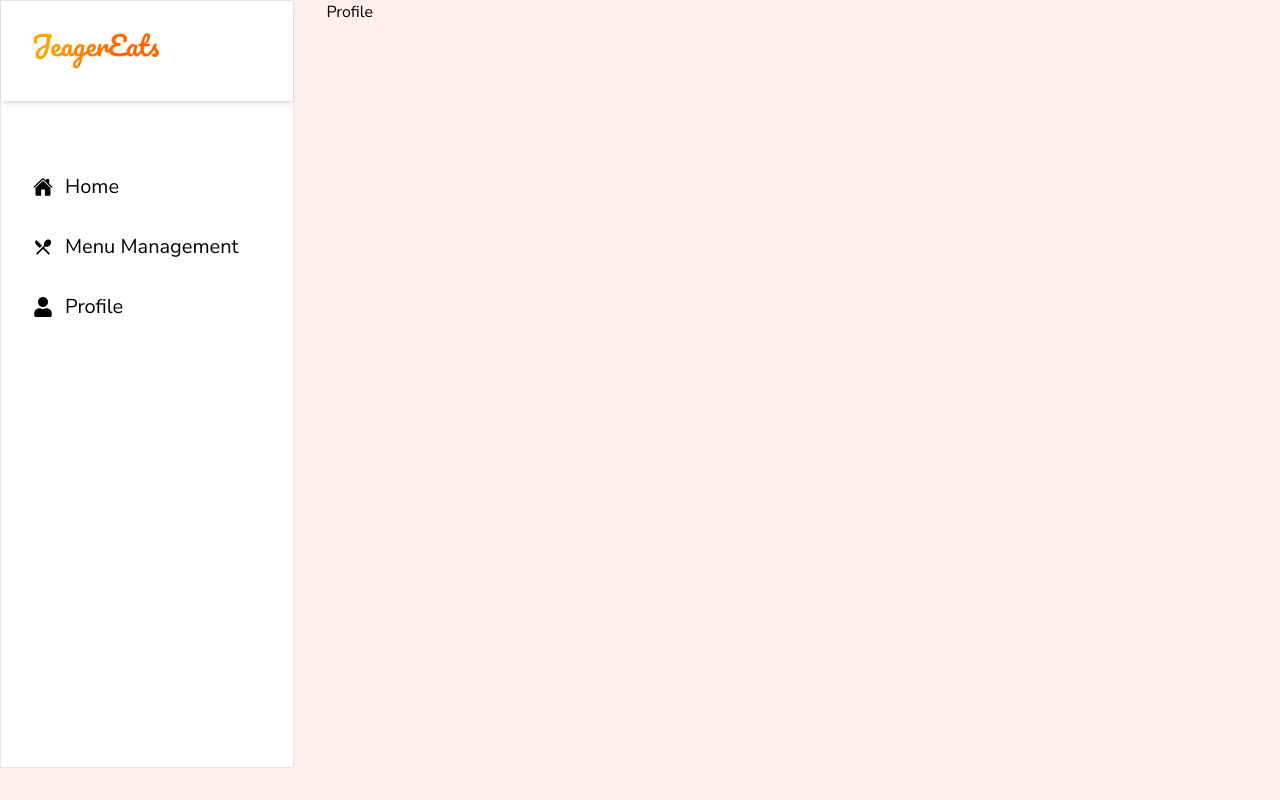
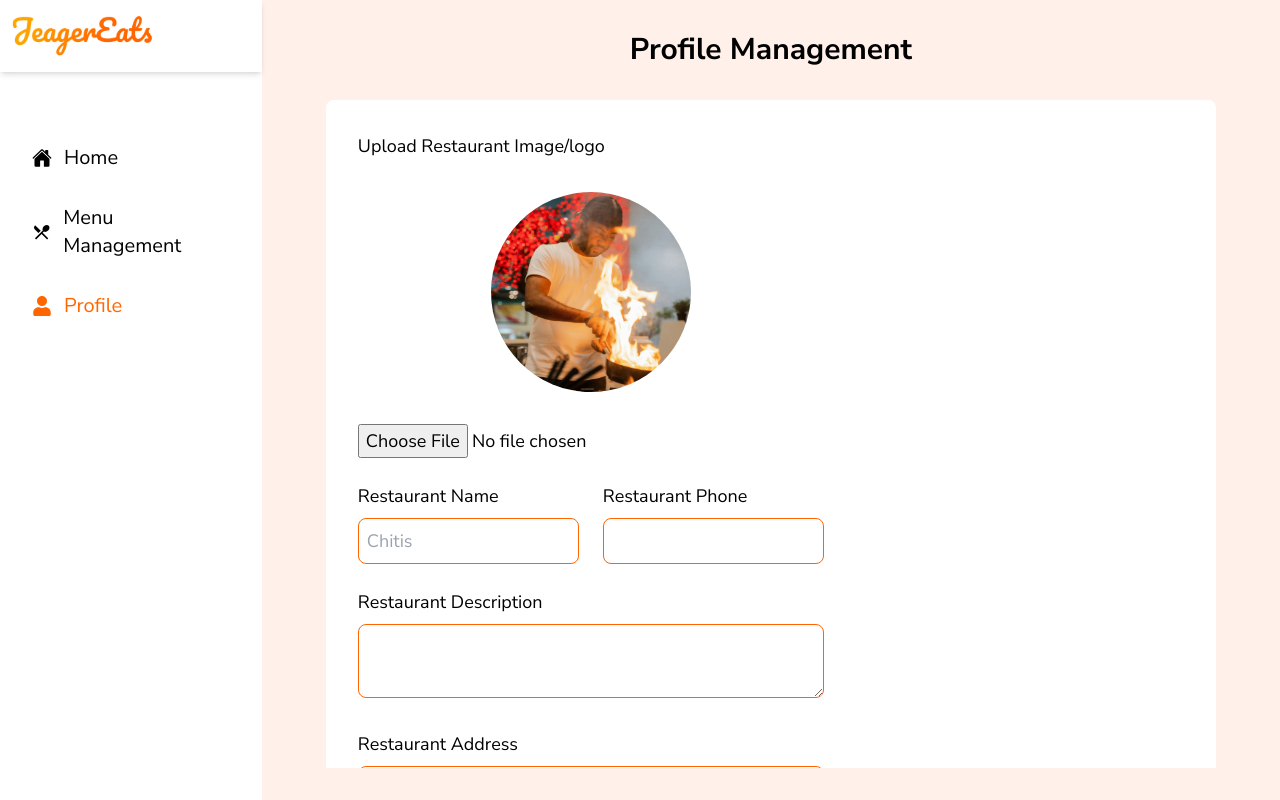
Before and after one commit to JerryJeager/JeagerEats, a Next.js app in the folder frontend/: page /dashboard/vendor/profile in a window 1280 px wide. Built offline with nearby package versions, Linux system fonts and the light colour scheme.

Commit message:
add vendor profile setup page in dashboard

```diff
--- a/frontend/src/app/dashboard/vendor/layout.tsx
+++ b/frontend/src/app/dashboard/vendor/layout.tsx
@@ -12,11 +12,11 @@ export default function RootLayout({
   children: React.ReactNode;
 }>) {
   return (
-    <main className="bg-[#FFF1EA] relative pb-8 h-screen flex gap-8 padx md:pl-0 ">
-      <div className="w-[25%]">
+    <main className="bg-[#FFF1EA] relative pb-8 md:h-screen flex justify-between  md:pl-0 w-full md:overflow-hidden">
+      <div className="md:w-[25%]">
         <Sidebar />
       </div>
-      <div className="w-[60$]">{children}</div>
+      <div className="w-full md:w-[85%] md:mx-[5%] md:overflow-y-scroll scroll-cs">{children}</div>
     </main>
   );
 }
--- a/frontend/src/app/dashboard/vendor/menu/page.tsx
+++ b/frontend/src/app/dashboard/vendor/menu/page.tsx
@@ -1,7 +1,10 @@
 
 const Menu = () => {
   return (
-    <div>Menu</div>
+    <section className="mt-8">
+      <h2 className="font-bold text-2xl md:text-3xl text-center">Menu Management </h2>
+
+    </section>
   )
 }
 
--- a/frontend/src/app/dashboard/vendor/page.tsx
+++ b/frontend/src/app/dashboard/vendor/page.tsx
@@ -1,8 +1,10 @@
-
 const VendorDashboard = () => {
   return (
-    <div>VendorDashboard</div>
-  )
-}
+   <section className="mt-8">
+      <h2 className="font-bold text-2xl md:text-3xl text-center">Welcome</h2>
 
-export default VendorDashboard
+    </section>
+  );
+};
+
+export default VendorDashboard;
--- a/frontend/src/app/dashboard/vendor/profile/page.tsx
+++ b/frontend/src/app/dashboard/vendor/profile/page.tsx
@@ -1,8 +1,14 @@
+import VendorProfileForm from "@/components/dashboard/VendorProfileForm";
 
 const Profile = () => {
   return (
-    <div>Profile</div>
-  )
-}
+    <section className="mt-8">
+      <h2 className="font-bold text-2xl md:text-3xl text-center">Profile Management </h2>
+      <div className="rounded-lg w-full mt-8 p-4 md:p-8 shadow-lg bg-white  h-full md:text-lg ">
+        <VendorProfileForm />
+      </div>
+    </section>
+  );
+};
 
-export default Profile
+export default Profile;
--- a/frontend/src/app/globals.css
+++ b/frontend/src/app/globals.css
@@ -5,35 +5,57 @@
 
 .box {
   --mask:
-    radial-gradient(222.03px at 50% 314px,#000 99%,#0000 101%) calc(50% - 314px) 0/628px 100%,
-    radial-gradient(222.03px at 50% -157px,#0000 99%,#000 101%) 50% 157px/628px 100% repeat-x;
+    radial-gradient(222.03px at 50% 314px, #000 99%, #0000 101%) calc(50% - 314px) 0/628px 100%,
+    radial-gradient(222.03px at 50% -157px, #0000 99%, #000 101%) 50% 157px/628px 100% repeat-x;
   -webkit-mask: var(--mask);
-          mask: var(--mask);
+  mask: var(--mask);
 }
+
 .box2 {
   --mask:
-    linear-gradient(94deg, rgba(255,165,0,1) 0%, rgba(255,102,0,1) 100%) repeat-x;
+    linear-gradient(94deg, rgba(255, 165, 0, 1) 0%, rgba(255, 102, 0, 1) 100%) repeat-x;
   -webkit-mask: var(--mask);
-          mask: var(--mask);
+  mask: var(--mask);
 }
 
-.padx{
-    @apply px-[5%] md:px-[8%];
+.padx {
+  @apply px-[5%] md:px-[8%];
 }
 
-.vendor-form input{
-    @apply w-full rounded-lg p-2 md:p-3 outline-none border-primary border caret-primary;
+.vendor-form input {
+  @apply w-full rounded-lg p-2 md:p-3 outline-none border-primary border caret-primary;
 }
 
 input[type="password"]::-ms-reveal,
-  input[type="password"]::-ms-clear {
-    display: none; /* Removes the default toggle in Edge */
-  }
+input[type="password"]::-ms-clear {
+  display: none;
+  /* Removes the default toggle in Edge */
+}
 
-  input[type="password"]::-webkit-textfield-decoration-container {
-    display: none; /* Removes the default toggle in WebKit browsers like Chrome */
-  }
+input[type="password"]::-webkit-textfield-decoration-container {
+  display: none;
+  /* Removes the default toggle in WebKit browsers like Chrome */
+}
 
-  input[type="password"] {
-    appearance: none; /* For general styling reset */
-  }
+input[type="password"] {
+  appearance: none;
+  /* For general styling reset */
+}
+
+.scroll-cs::-webkit-scrollbar {
+  margin-top: 10px;
+  width: 6px;
+}
+.scroll-cs::-webkit-scrollbar-thumb {
+  @apply bg-primary bg-opacity-60 rounded-[40px];
+  margin-top: 10px;
+}
+.scroll-cs::-webkit-scrollbar-track {
+  @apply bg-primary bg-opacity-30;
+  margin-top: 10px;
+  border-radius: 40px;
+}
+
+.scroll-cs {
+  scroll-behavior: smooth; /* Optional for smooth scrolling when programmatically scrolled */
+}
--- a/frontend/src/components/dashboard/Sidebar.tsx
+++ b/frontend/src/components/dashboard/Sidebar.tsx
@@ -1,18 +1,42 @@
+"use client";
 import Image from "next/image";
 import logo from "../../../public/assets/logo.png";
 import { vendorDashboardNav } from "@/data";
 import Link from "next/link";
+import { usePathname } from "next/navigation";
+import { useState } from "react";
 const Sidebar = () => {
+  const pathname = usePathname();
+  const [isHamburgerClicked, setIsHamburgerClicked] = useState(false);
+  const handleClickedHamburger = () => {
+    setIsHamburgerClicked((preValue) => !preValue);
+  };
   return (
-    <div className="h-full border  bg-white">
-      <div className="shadow-md">
-        <Image alt="logo" className="p-8" src={logo} />
+    <>
+      <div
+        className={`md:block md:bg-white md:h-screen ${
+          isHamburgerClicked
+            ? "z-10  bg-white top-0 overflow-y-auto h-full  px-4 md:px-0  pt-[100px] md:pt-0 fixed md:static left-[0%] "
+            : "hidden left-[-100%]"
+        }`}
+      >
+        <div className="md:shadow-md ">
+          <Image alt="logo" className="md:py-4 mx-3" width={140} src={logo} />
         </div>
-      <div className="p-8 mt-10">
+        <div className="p-8 mt-10 ">
           <ul>
             {vendorDashboardNav.map((v, index) => (
-            <li key={index} className="mb-8">
-              <Link href={v.link} className="flex items-center gap-3 md:text-xl">
+              <li
+                key={index}
+                className={`mb-8 ${
+                  pathname == v.link ? "text-primary" : "text-black"
+                }`}
+              >
+                <Link
+                  href={v.link}
+                  onClick={() => setIsHamburgerClicked(false)}
+                  className="flex items-center gap-3 md:text-xl"
+                >
                   <v.icon />
                   <p>{v.name}</p>
                 </Link>
@@ -21,6 +45,29 @@ const Sidebar = () => {
           </ul>
         </div>
       </div>
+      {/* hamburger menu icon */}
+      <div
+        onClick={handleClickedHamburger}
+        className={`mt-8 ml-4 cursor-pointer top-0 lg:hidden ${
+          isHamburgerClicked ? "z-20 fixed" : "absolute"
+        }`}
+      >
+        <div
+          className={`h-1 w-[27px] rounded-sm bg-black duration-500 ${
+            isHamburgerClicked
+              ? "translate-x-[-4.5px] translate-y-[6px] rotate-[-405deg] bg-black "
+              : "bg-black"
+          } `}
+        ></div>
+        <div
+          className={`h-1 w-[27px] rounded-sm bg-black mt-2 duration-500 ${
+            isHamburgerClicked
+              ? "translate-x-[-4.5px] translate-y-[-6px] rotate-[405deg] bg-black"
+              : "bg-black"
+          }`}
+        ></div>
+      </div>
+    </>
   );
 };
 
--- /dev/null
+++ b/frontend/src/components/dashboard/VendorProfileForm.tsx
@@ -0,0 +1,108 @@
+"use client";
+import Image from "next/image";
+import { ChangeEvent, FormEvent, useState } from "react";
+import localPreview from "../../../public/assets/chef.png";
+
+const VendorProfileForm = () => {
+  const handleSubmit = (e: FormEvent<HTMLFormElement>) => {
+    e.preventDefault();
+  };
+  const [profileImage, setProfileImage] = useState<null | any>();
+  const [preview, setPreview] = useState<any>(null);
+  const handleChangeImage = (e: ChangeEvent<HTMLInputElement>) => {
+    const file = e.target.files?.[0];
+    if (file) {
+      setProfileImage(file);
+
+      // Create a preview of the image
+      const reader = new FileReader();
+      reader.onload = () => {
+        setPreview(reader.result);
+      };
+      reader.readAsDataURL(file);
+    }
+  };
+  return (
+    <form
+      action=""
+      onSubmit={handleSubmit}
+      className="flex flex-col gap-6 w-fit "
+    >
+      <div>
+        <p>Upload Restaurant Image/logo</p>
+        <Image
+          src={preview ? preview : localPreview}
+          className="rounded-full w-[200px] h-[200px] my-8 mx-auto"
+          alt="image-preview"
+          objectFit="cover"
+          width={200}
+          height={200}
+        />
+        <input
+          type="file"
+          src=""
+          onChange={handleChangeImage}
+          alt=""
+          accept="image/*"
+        />
+      </div>
+      <div className="flex flex-col md:flex-row gap-6">
+        <label htmlFor="">
+          <p>Restaurant Name</p>
+          <input
+            type="text"
+            placeholder="Chitis"
+            className="outline w-full outline-none border border-primary p-2 mt-2 caret-primary rounded-lg"
+          />
+        </label>
+        <label htmlFor="">
+          <p>Restaurant Phone</p>
+          <input
+            type="text"
+            className="outline-none w-full border border-primary p-2 mt-2 caret-primary rounded-lg"
+          />
+        </label>
+      </div>
+      <div>
+        <label htmlFor="">
+          <p>Restaurant Description</p>
+          <textarea
+            name=""
+            className="outline-none w-full border border-primary p-2 mt-2 caret-primary rounded-lg"
+            id=""
+          ></textarea>
+        </label>
+      </div>
+      <div>
+        <label htmlFor="">
+          <p>Restaurant Address</p>
+          <input
+            type="text"
+            className="outline-none w-full border border-primary p-2 mt-2 caret-primary rounded-lg"
+          />
+        </label>
+      </div>
+      <div className="flex gap-8">
+        <label htmlFor="" className="w-full">
+          <p>Restaurant Opening Time</p>
+          <input
+            type="time"
+            className="outline-none border border-primary p-2 mt-2 caret-primary w-full rounded-lg"
+          />
+        </label>
+        <label htmlFor="" className="w-full">
+          <p>Restaurant Closing Time</p>
+          <input
+            type="time"
+            className="outline-none border border-primary p-2 mt-2 caret-primary w-full  rounded-lg"
+          />
+        </label>
+      </div>
+      <button className="bg-primary text-white rounded-lg py-2">
+        Save Changes
+      </button>
+    </form>
+  );
+};
+
+export default VendorProfileForm;
```
Lines whose indentation alone changed are shown as unchanged.
